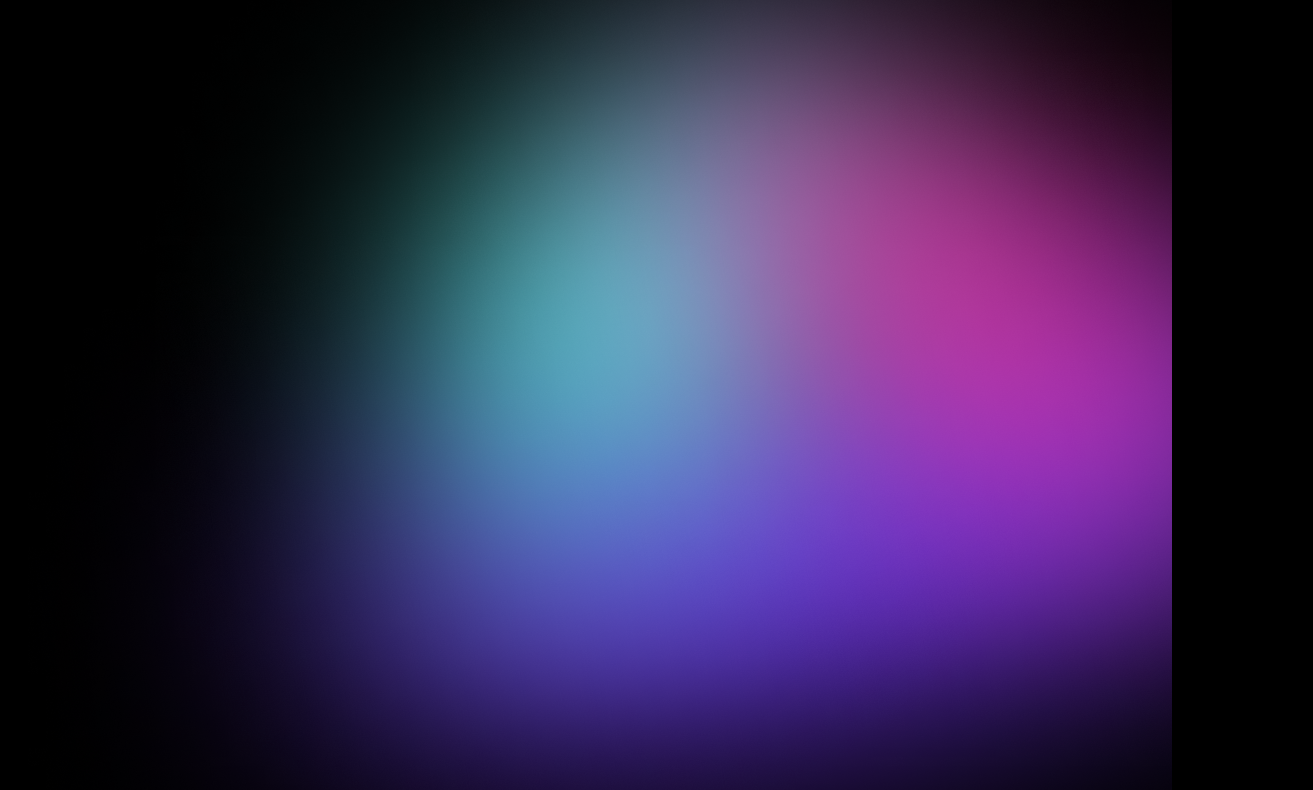
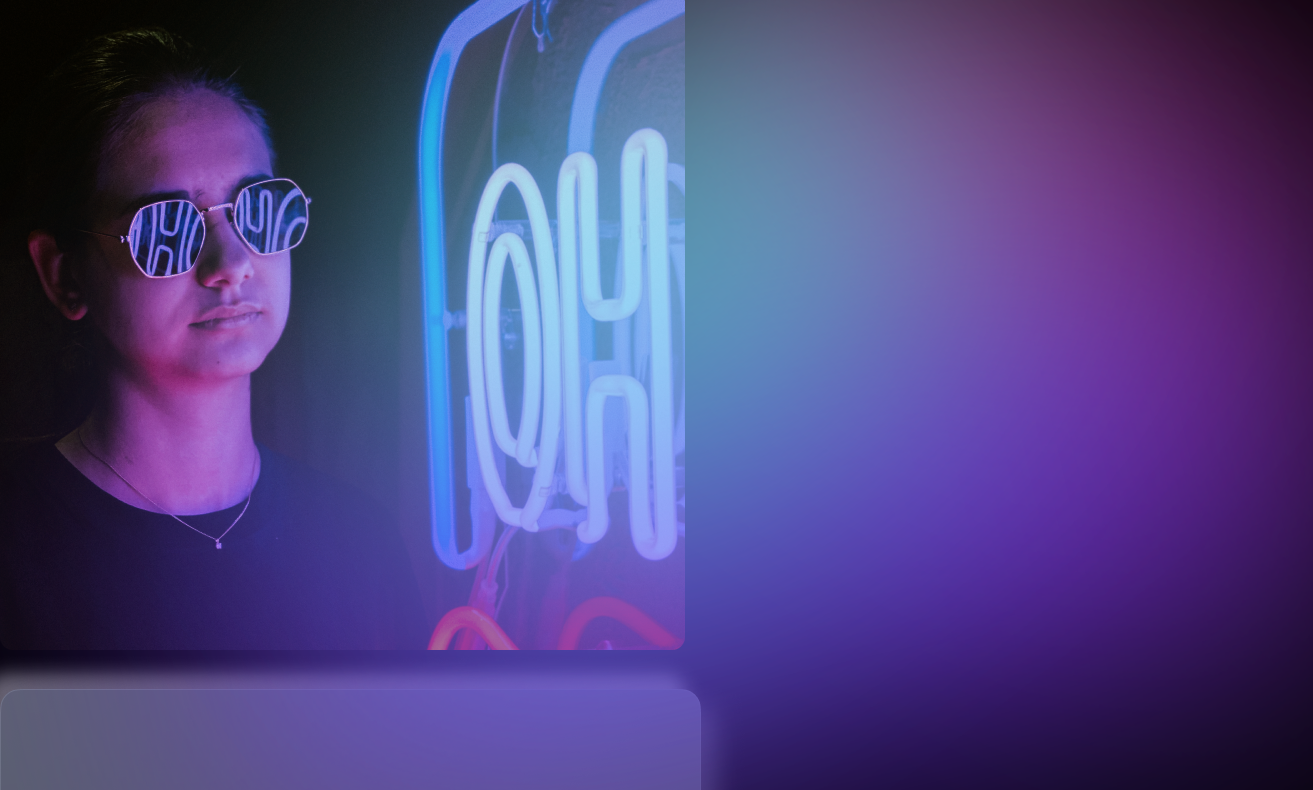
Before and after one commit to AlbinaBlazhko17/albinator1707.github.io, a website: page src/index.html in a window 1280 px wide. Shown: the part 99-889 px from the top of the page, 1313 px wide, since content can reach past the window. Drawn offline with nearby package versions, Linux system fonts and the light colour scheme; files that its build step writes are made by us from their sources.

Commit message:
add gradient bg to main

```diff
--- a/src/index.html
+++ b/src/index.html
@@ -27,7 +27,9 @@
     </header>
     <div class="main">
         <div class="main__bg">
-            <img src="img/main_bg.png" alt="">
+            <div></div>
+            <div></div>
+            <div></div>
         </div>
         <div class="main__img">
             <img src="img/photo_main.png" alt="">
--- a/src/scss/blocks/_header.scss
+++ b/src/scss/blocks/_header.scss
@@ -3,8 +3,8 @@
     height: 88px;
     display: flex;
     justify-content: space-between;
-    position: relative;
     &__tabs {
+        position: relative;
         width: 410px;
         display: flex;
         justify-content: space-around;
@@ -36,5 +36,4 @@
             background: #5221E6;
         }
     }
-
 }
--- a/src/scss/blocks/_main.scss
+++ b/src/scss/blocks/_main.scss
@@ -1,6 +1,39 @@
 .main {
-    position: absolute;
+    position: relative;
     &__bg {
+        img {
+            display: block;
+        }
+        :nth-child(1) {
+            position: absolute;
+            right: -0.78%;
+            top: 6.09%;
+            width: 631.42px;
+            height: 255.37px;
+            background: #FE3CB9;
+            filter: blur(150px);
+            transform: matrix(0.87, 0.54, -0.47, 0.86, 0, 0);
+        }
+        :nth-child(2) {
+            position: absolute;
+            right: -1.12%;
+            top: 26.63%;
+            width: 1094.78px;
+            height: 317.72px;
+            background: #793AFF;
+            filter: blur(150px);
+            transform: matrix(0.97, -0.22, 0.22, 0.98, 0, 0);
+        }
+        :nth-child(3) {
+            position: absolute;
+            right: 26.82%;
+            top: 7.52%;
+            width: 535.13px;
+            height: 323.51px;
+            background: #69FFFF;
+            filter: blur(150px);
+            transform: matrix(0.8, -0.62, 0.6, 0.79, 0, 0);
+        }
+    }
 
-    }
 }
```
Also changed, not shown: dist/css/styles.min.css, dist/index.html, src/css/styles.css.
